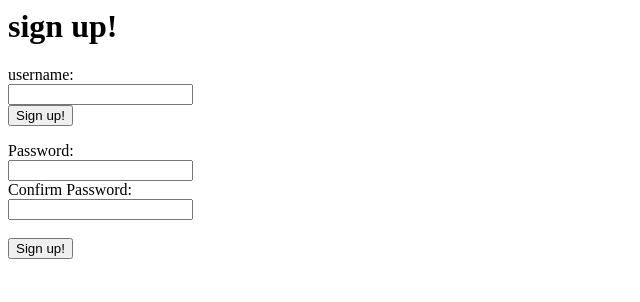
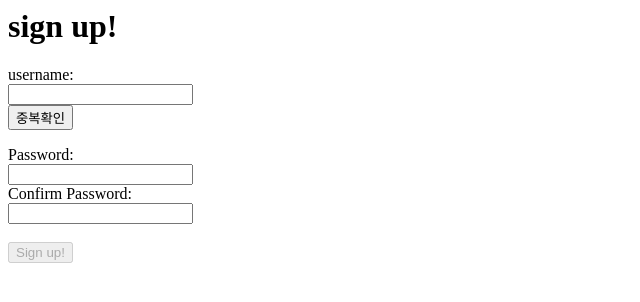
Before and after one commit to mseo39/egeek, a Django app: page /accounts/signup/ in a window 1280 px wide. Shown: the top 302 px of the page, without its empty margins (0-640 px from the left). Run offline with Django 3.2, Linux system fonts and the light colour scheme.

Commit message:
username_overlap_chk

```diff
--- a/egeek/accounts/templates/signup.html
+++ b/egeek/accounts/templates/signup.html
@@ -3,17 +3,19 @@
 <h4>{{error}}</h4>
 
 <form method="POST" action="{% url 'username_chk' %}">
-    {% csrf_token %} <!--보안_난수 발생기_csrf를 방해하는 토큰-->
+    {% csrf_token %}
+    <!--보안_난수 발생기_csrf를 방해하는 토큰-->
     username:
     <br>
     <input name="username" type="text" value={{username}}>
     <br>
-    <input class="btn btn-primary" type="submit" value="Sign up!">
+    <input class="btn btn-primary" type="submit" value="{{chk}}">
 </form>
 
 <form method="POST" action="{% url 'signup' %}">
-        {% csrf_token %} <!--보안_난수 발생기_csrf를 방해하는 토큰-->
-        <input type="hidden"  name="username" type="text" value={{username}}>
+    {% csrf_token %}
+    <!--보안_난수 발생기_csrf를 방해하는 토큰-->
+    <input type="hidden" name="username" type="text" value={{username}}>
     Password:
     <br>
     <input name="password1" type="password" value="">
@@ -23,5 +25,5 @@
     <input name="password2" type="password" value="">
     <br>
     <br>
-        <input class="btn btn-primary" type="submit" value="Sign up!">
+    <input class="btn btn-primary" type="submit" value="Sign up!" {{able}}>
 </form>
--- a/egeek/accounts/views.py
+++ b/egeek/accounts/views.py
@@ -12,7 +12,7 @@ def signup(request):
             #로그인하는 함수
             auth.login(request, user)
             return redirect('main') #성공하면
-    return render(request,'signup.html', {'username':' '}) #실패하면
+    return render(request,'signup.html', {'username':' ', 'chk':'중복확인', 'able':'disabled'}) #실패하면
 
 def login(request):
     if request.method == 'POST': #정보를 전달하는 방식
@@ -37,10 +37,9 @@ def logout(request):
 def username_chk(request):
     if request.method == 'POST':
         username = request.POST['username']
-        user = auth.authenticate(request, username=username)
-        if user is not None: #있으면
-            return render(request, 'signup.html', {'error': 'ss', 'username':''})
-        else: #없으면
-            return render(request, 'signup.html', {'error': 'username or password is incorrect', 'username':username})
+        for f in User.objects.all():
+            if(f.username == username):
+                return render(request, 'signup.html', {'error': 'username이 중복됩니다', 'username':'', 'chk':'중복확인', 'able':'disabled'})
+        return render(request, 'signup.html', {'username':username, 'chk':'사용가능', 'able':''})
     else:
         return redirect('signup')
```
Lines whose indentation alone changed are shown as unchanged.
